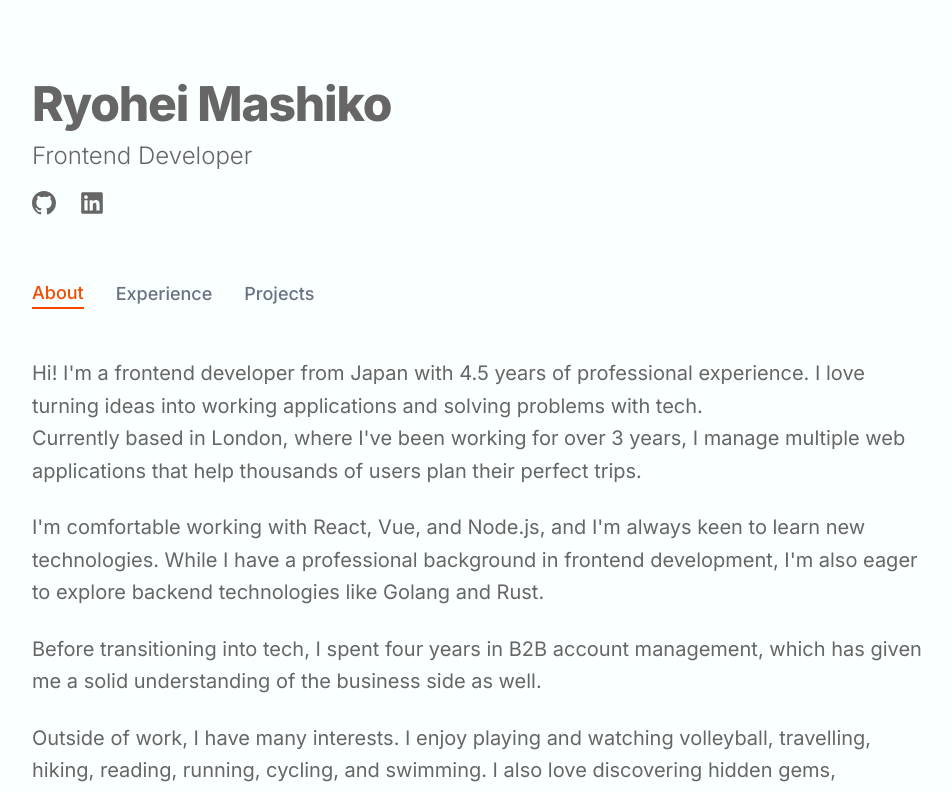
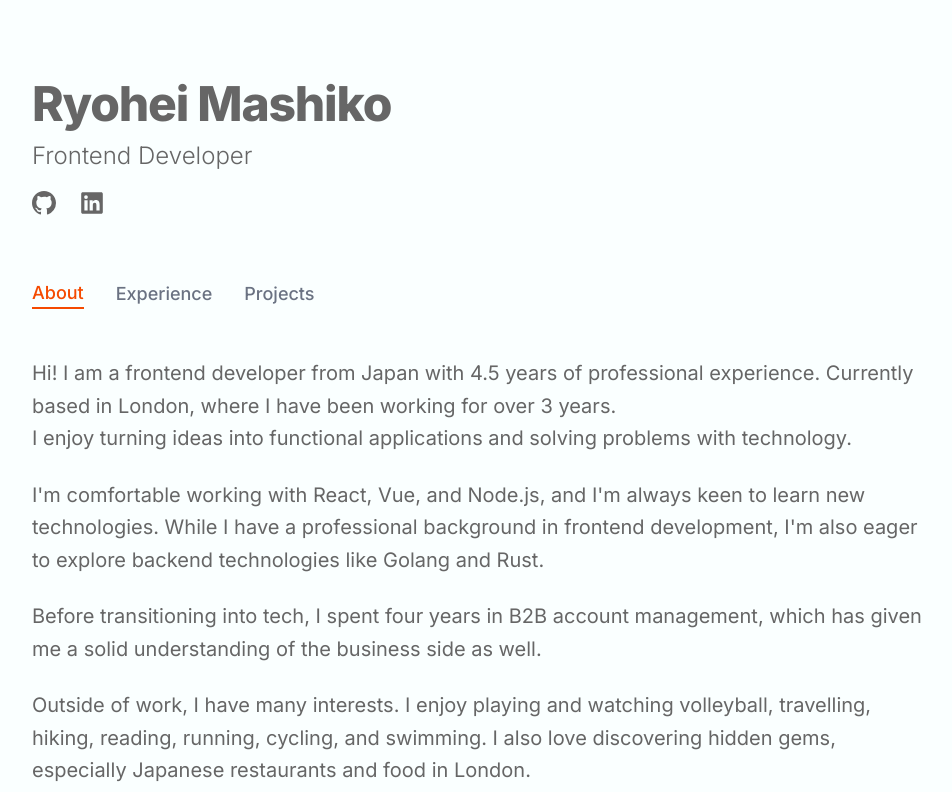
Before and after one commit to RyoheiMashiko/portfolio-website, a Next.js app: page / in a window 1280 px wide. Shown: the top 792 px of the page, without its empty margins (160-1112 px from the left). Built offline with nearby package versions, Linux system fonts and the light colour scheme.

Commit message:
Update sentence

```diff
--- a/src/components/Hero.tsx
+++ b/src/components/Hero.tsx
@@ -59,8 +59,8 @@ export function Hero() {
             {activeTab === 'about' && (
               <div>
           <p className="text-left text-lg sm:text-xl mb-6 max-w-4xl leading-relaxed" style={{color: '#666666'}}>
-            Hi! I&apos;m a frontend developer from Japan with 4.5 years of professional experience. I love turning ideas into working applications and solving problems with tech.
-            <br/>Currently based in London, where I&apos;ve been working for over 3 years, I manage multiple web applications that help thousands of users plan their perfect trips.</p>
+            Hi! I am a frontend developer from Japan with 4.5 years of professional experience. Currently based in London, where I have been working for over 3 years.
+            <br/>I enjoy turning ideas into functional applications and solving problems with technology.</p>
           <p className="text-left text-lg sm:text-xl mb-6 max-w-4xl leading-relaxed" style={{color: '#666666'}}>
             I&apos;m comfortable working with React, Vue, and Node.js, and I&apos;m always keen to learn new technologies. While I have a professional background in frontend development, I&apos;m also eager to explore backend technologies like Golang and Rust.
           </p>
```
